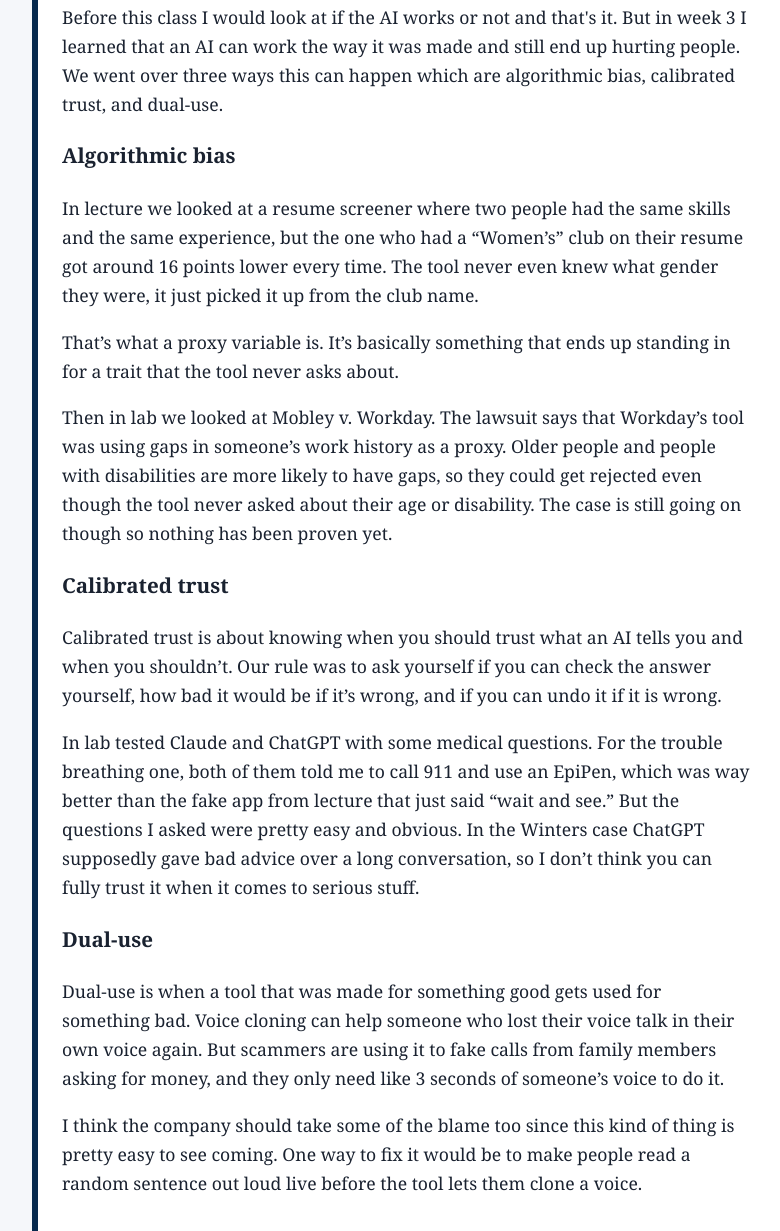
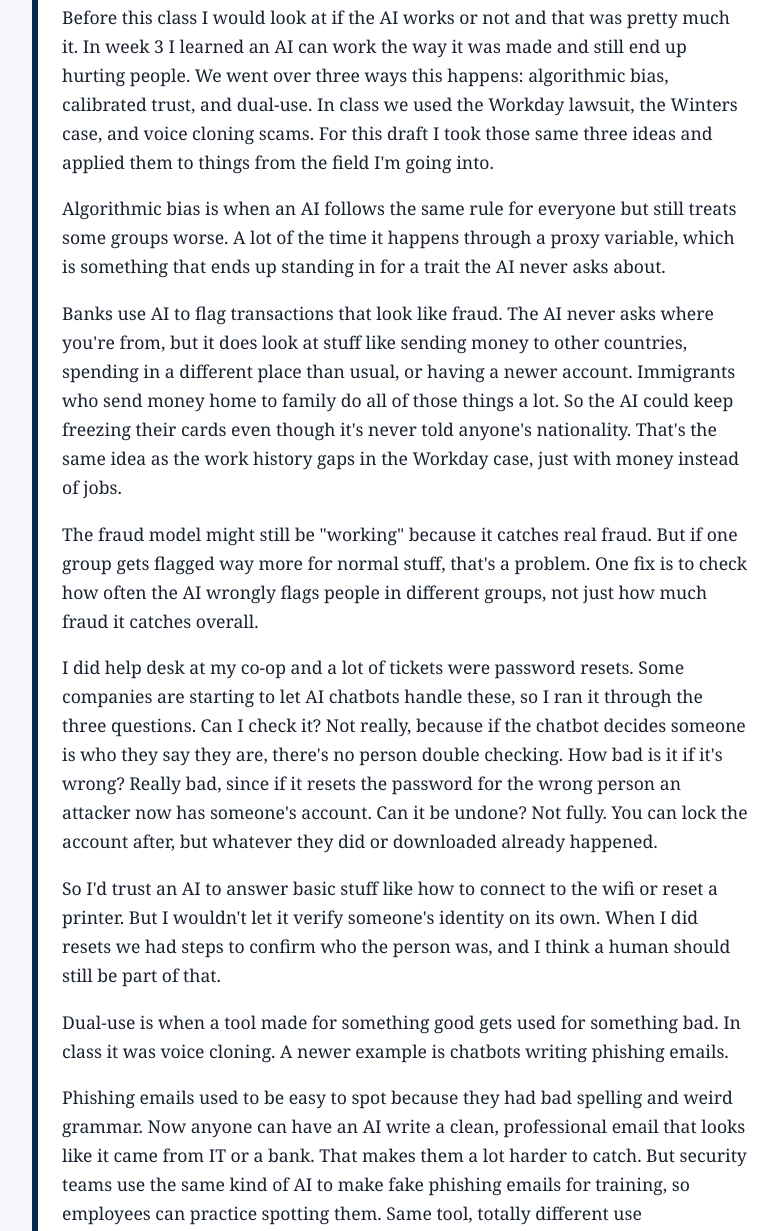
Before and after one commit to vpp37/eightyturtle399, a plain HTML site: page outcomes.html in a window 1280 px wide. Shown: the part 267-1498 px from the top of the page, without its empty margins (178-958 px from the left). Drawn offline with Linux system fonts and the light colour scheme.

Commit message:
Revise AI ethics section for clarity and detail
Expanded the discussion on AI ethics, including algorithmic bias, calibrated trust, and dual-use examples. Enhanced clarity and detail in explanations of concepts and real-world applications.

```diff
--- a/outcomes.html
+++ b/outcomes.html
@@ -23,20 +23,17 @@
 
     <section class="outcome" id="outcome-1">
       <h2>Ethics</h2>
-      <p>Before this class I would look at if the AI works or not and that's it. But in week 3 I learned that an AI can work the way it was made and still end up hurting people. We went over three ways this can happen which are algorithmic bias, calibrated trust, and dual-use.</p>
+      <p>Before this class I would look at if the AI works or not and that was pretty much it. In week 3 I learned an AI can work the way it was made and still end up hurting people. We went over three ways this happens: algorithmic bias, calibrated trust, and dual-use. In class we used the Workday lawsuit, the Winters case, and voice cloning scams. For this draft I took those same three ideas and applied them to things from the field I'm going into.</p>
+      <p>Algorithmic bias is when an AI follows the same rule for everyone but still treats some groups worse. A lot of the time it happens through a proxy variable, which is something that ends up standing in for a trait the AI never asks about.</p>
+      <p>Banks use AI to flag transactions that look like fraud. The AI never asks where you're from, but it does look at stuff like sending money to other countries, spending in a different place than usual, or having a newer account. Immigrants who send money home to family do all of those things a lot. So the AI could keep freezing their cards even though it's never told anyone's nationality. That's the same idea as the work history gaps in the Workday case, just with money instead of jobs.</p>
+      <p>The fraud model might still be "working" because it catches real fraud. But if one group gets flagged way more for normal stuff, that's a problem. One fix is to check how often the AI wrongly flags people in different groups, not just how much fraud it catches overall.</p>
 
-      <h3>Algorithmic bias</h3>
-      <p>In lecture we looked at a resume screener where two people had the same skills and the same experience, but the one who had a “Women’s” club on their resume got around 16 points lower every time. The tool never even knew what gender they were, it just picked it up from the club name.</p>
-      <p>That’s what a proxy variable is. It’s basically something that ends up standing in for a trait that the tool never asks about.</p>
-      <p>Then in lab we looked at Mobley v. Workday. The lawsuit says that Workday’s tool was using gaps in someone’s work history as a proxy. Older people and people with disabilities are more likely to have gaps, so they could get rejected even though the tool never asked about their age or disability. The case is still going on though so nothing has been proven yet.</p>
-
-      <h3>Calibrated trust</h3>
-      <p>Calibrated trust is about knowing when you should trust what an AI tells you and when you shouldn’t. Our rule was to ask yourself if you can check the answer yourself, how bad it would be if it’s wrong, and if you can undo it if it is wrong.</p>
-      <p>In lab tested Claude and ChatGPT with some medical questions. For the trouble breathing one, both of them told me to call 911 and use an EpiPen, which was way better than the fake app from lecture that just said “wait and see.” But the questions I asked were pretty easy and obvious. In the Winters case ChatGPT supposedly gave bad advice over a long conversation, so I don’t think you can fully trust it when it comes to serious stuff.</p>
-
-      <h3>Dual-use</h3>
-      <p>Dual-use is when a tool that was made for something good gets used for something bad. Voice cloning can help someone who lost their voice talk in their own voice again. But scammers are using it to fake calls from family members asking for money, and they only need like 3 seconds of someone’s voice to do it.</p>
-      <p>I think the company should take some of the blame too since this kind of thing is pretty easy to see coming. One way to fix it would be to make people read a random sentence out loud live before the tool lets them clone a voice.</p>
+      <p>I did help desk at my co-op and a lot of tickets were password resets. Some companies are starting to let AI chatbots handle these, so I ran it through the three questions. Can I check it? Not really, because if the chatbot decides someone is who they say they are, there's no person double checking. How bad is it if it's wrong? Really bad, since if it resets the password for the wrong person an attacker now has someone's account. Can it be undone? Not fully. You can lock the account after, but whatever they did or downloaded already happened.</p>
+      <p>So I'd trust an AI to answer basic stuff like how to connect to the wifi or reset a printer. But I wouldn't let it verify someone's identity on its own. When I did resets we had steps to confirm who the person was, and I think a human should still be part of that.</p>
+      <p>Dual-use is when a tool made for something good gets used for something bad. In class it was voice cloning. A newer example is chatbots writing phishing emails.</p>
+      <p>Phishing emails used to be easy to spot because they had bad spelling and weird grammar. Now anyone can have an AI write a clean, professional email that looks like it came from IT or a bank. That makes them a lot harder to catch. But security teams use the same kind of AI to make fake phishing emails for training, so employees can practice spotting them. Same tool, totally different use</p>
+      <p>Like with voice cloning, I think the companies that make these tools should take some responsibility since this kind of misuse is easy to see coming. But I don't think you can fully stop it, so the defense side matters too, like training people and making it easy to report a sketchy email.</p>
+      <p>All three of these show up in cybersecurity. Fraud detection, identity checks, and phishing are things I'll actually deal with at work. Before, I would have just asked if the tool works. Now I'd also ask who it might treat unfairly, how much I should trust it, and how someone could use it for something bad.</p>
 
     </section>
 
```
